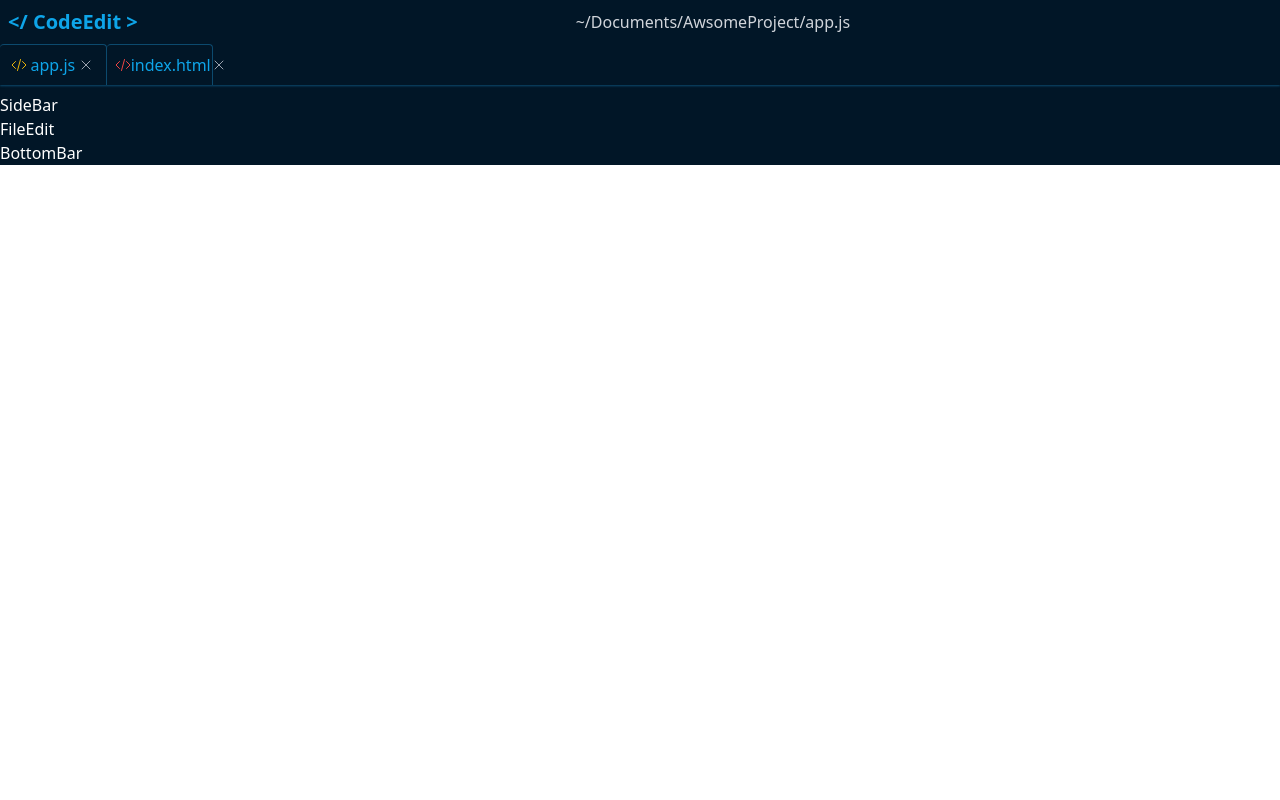
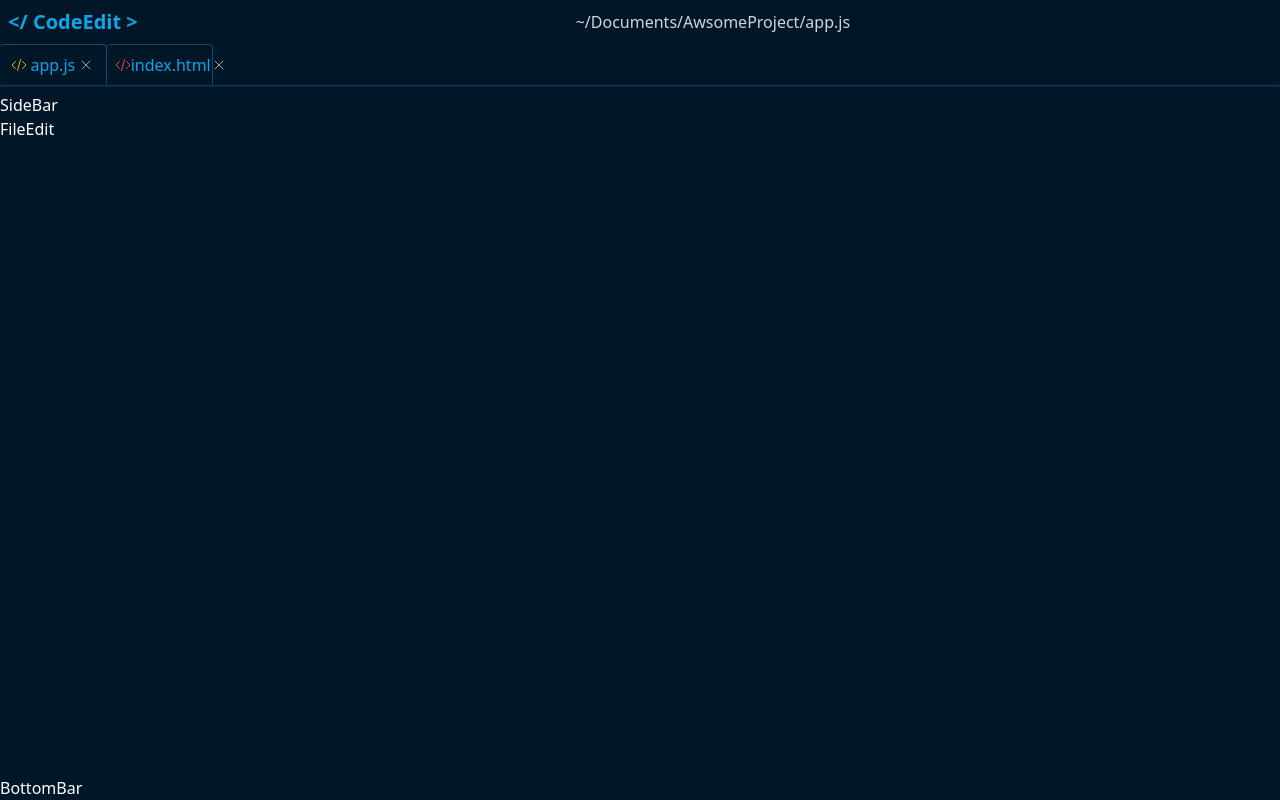
Before and after one commit to OthDr/Codedit, a React (Vite) app: page /file in a window 1280 px wide. Built offline with nearby package versions, Linux system fonts and the light colour scheme.

Commit message:
feat(component): update style

```diff
--- a/src/components/main/Main.jsx
+++ b/src/components/main/Main.jsx
@@ -5,10 +5,10 @@ import SideBar from './inc/SideBar';
 
 const Main = (props) => {
   return (
-    <main className="bg-[#011627] text-white">
+    <main className="bg-[#011627] text-white flex flex-col justify-between h-screen">
       <TopBar />
       <SideBar />
-      <section>{props.children}</section>
+      <section className='flex-auto'>{props.children}</section>
       <BottomBar />
     </main>
   );
```
